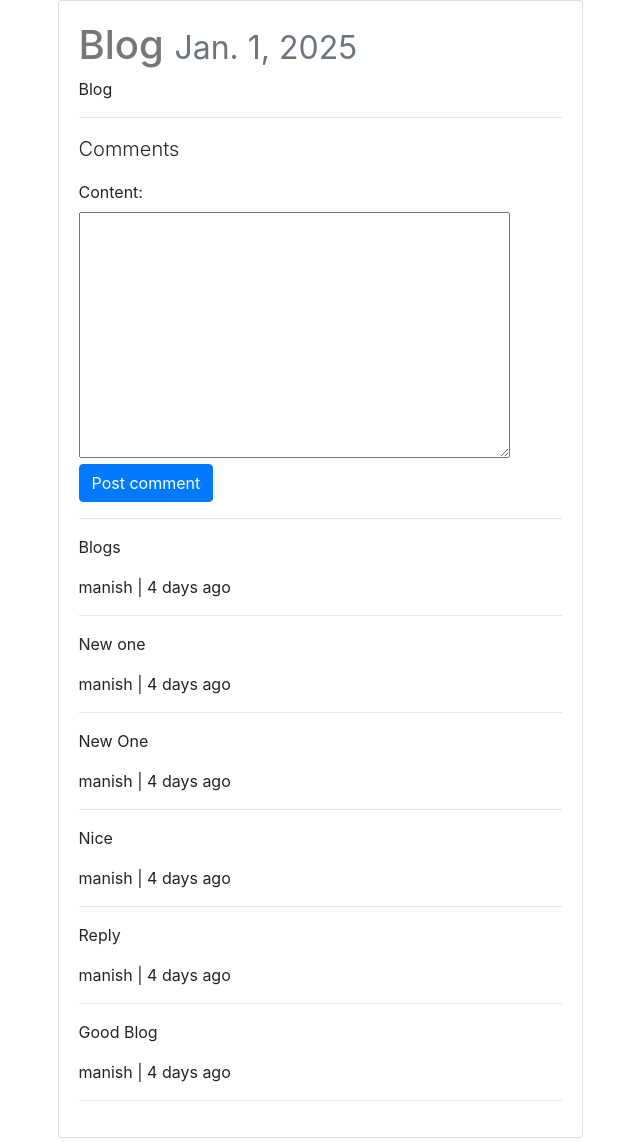
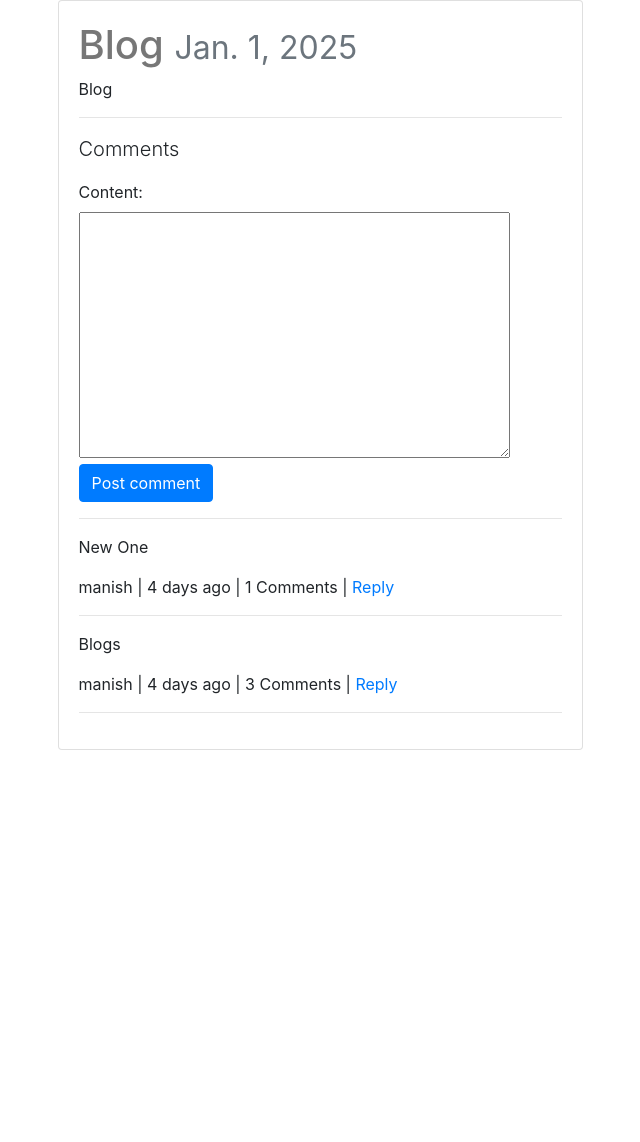
Before and after one commit to Manish-loop/Django-Blog-project, a Django app: page /posts/blog/ in a window 1280 px wide. Shown: the whole page, without its empty margins (320-960 px from the left). After the commit the page ends 750 px from the top, so only its background shows below. Run offline with Django 5.2, Linux system fonts and the light colour scheme; data comes from the database, SQL or seed files in the repository; both versions use the stored data as it was after the commit; some libraries are stand-ins or nearby versions.

Commit message:
Comment replies using jquery fadeToggle

```diff
--- a/comments/models.py
+++ b/comments/models.py
@@ -5,12 +5,15 @@ from django.contrib.contenttypes.models import ContentType
 
 # Create your models here.
 
+class CommentManager(models.Manager):
+    def all(self):
+        qs = super(CommentManager, self).filter(parent=None)
+        return qs
 
-class CommentManager(models.Manager):
     def filter_by_instance(self, instance):
         content_type = ContentType.objects.get_for_model(instance.__class__) # Used to get  content type object associated with model of instance
         obj_id = instance.id
-        qs = super(CommentManager, self).filter(content_type=content_type, object_id=obj_id) # It is getting superclass relating to instance in other words Comment.objects
+        qs = super(CommentManager, self).filter(content_type=content_type, object_id=obj_id).filter(parent=None) # It is getting superclass relating to instance in other words Comment.objects
         return qs
 
 class Comment(models.Model):
@@ -19,11 +22,24 @@ class Comment(models.Model):
     content_type = models.ForeignKey(ContentType, on_delete=models.CASCADE, null=True)
     object_id = models.PositiveIntegerField(null=True)
     content_object = GenericForeignKey("content_type", "object_id")
+    parent  = models.ForeignKey("self", null=True, blank=True, on_delete=models.CASCADE)
 
     objects = CommentManager() # to make sure the instance of CommentManager is available and CommentManager can override other kinds of queries
+
+    class Meta:
+        ordering = ['-timestamp']
 
     content   = models.TextField()
     timestamp = models.DateTimeField(auto_now_add=True)
 
     def __str__(self):
         return self.user.username
+
+    def children(self):
+        return Comment.objects.filter(parent=self)
+
+    @property
+    def is_parent(self):
+        if self.parent is not None:
+            return False
+        return True
--- a/posts/models.py
+++ b/posts/models.py
@@ -46,7 +46,7 @@ class Post(models.Model):
         return self.title
 
     def get_absolute_url(self):
-        return reverse("detail", kwargs={"slug": self.slug})
+        return reverse("posts:detail", kwargs={"slug": self.slug})
 
     def get_markdown(self):
         content = self.content
--- a/posts/templates/posts/base.html
+++ b/posts/templates/posts/base.html
@@ -90,6 +90,12 @@
 
 
 
+            $(".comment-reply-btn").click(function(event){
+                event.preventDefault();
+                $(this).parent().next(".comment-reply").fadeToggle();
+            })
+
+
         });
 
 
--- a/posts/templates/posts/post_detail.html
+++ b/posts/templates/posts/post_detail.html
@@ -1,24 +1,18 @@
-{%  extends "posts/base.html" %}
-
+{% extends "posts/base.html" %}
 
 {% block head_title %}
 {{ instance.title }} | {{ block.super }}
 {% endblock head_title %}
 
-
-
 {% block content %}
 <div class="col-12 col-sm-10 col-md-8 col-lg-6 mb-1 offset-sm-1 offset-md-2 offset-lg-3">
-
     <div class="card">
-
         <!-- Post Image -->
         {% if instance.image %}
             <img src='{{ instance.image.url }}' class='img-fluid card-img-top'>
         {% endif %}
 
         <div class="card-body">
-
             <!-- Draft or Future Post Labels -->
             {% if instance.draft %}
                 <h3 class="text-danger">Admin only: Draft</h3>
@@ -27,16 +21,13 @@
                 <h3 class="text-warning">Admin only: Future Post</h3>
             {% endif %}
 
-
             <h1>{{ instance.title }}
                 <small class="text-muted">{{ instance.publish }}</small>
             </h1>
 
-
             {% if instance.user.get_full_name %}
                 <p><strong>Author:</strong> {{ instance.user.get_full_name }}</p>
             {% endif %}
-
 
             <div class="mb-2">
                 <div class="fb-like" data-href="{{ request.build_absolute_uri }}"
@@ -44,9 +35,7 @@
                     data-show-faces="false" data-share="true"></div>
             </div>
 
-
-
-            <div class=" post-detail-item">
+            <div class="post-detail-item">
                 {{ instance.get_markdown }}
             </div>
 
@@ -54,25 +43,45 @@
 
             <div>
                 <p class='lead'>Comments</p>
-                <form method="POST" action=""> {% csrf_token %}
+
+                <form method="POST" action="."> {% csrf_token %}
                     {{ comment_form }}
                     <input type='submit' value='Post comment' class='btn btn-primary'>
                 </form>
                 <hr/>
+
                 {% for comment in comments %}
+                    <blockquote>
+                        <p>{{ comment.content }}</p>
+                        <footer>{{ comment.user }} | {{ comment.timestamp|timesince }} ago | {% if comment.children.count > 0 %}{{ comment.children.count }} Comments {% if comment.children.count > 1 %} {% endif %} | {% endif %} <a class='comment-reply-btn' href='#'>Reply</a></footer>
+                        <div class='comment-reply' style='display:none;'>
 
-                <blockquote>
-                    <p>{{ comment.content }}</p>
-                    <footer>{{ comment.user }} | {{ comment.timestamp|timesince }} ago</footer>
-                </blockquote>
+                        <form method="POST" action="."> {% csrf_token %}
+                            {{ comment_form }}
+                            <input type="hidden" name="parent_id" value="{{ comment.id }}">
+                            <input type="submit" value="Reply" class="btn btn-primary">
+                        </form>
 
-                <hr/>
+
+                        {% for child_comment in comment.children %}
+                            <blockquote class="ml-4">
+                                <p>{{ child_comment.content }}</p>
+                                <footer>{{ child_comment.user }} | {{ child_comment.timestamp|timesince }} ago</footer>
+
+                                {% comment %} <form method="POST" action="."> {% csrf_token %}
+                                    {{ comment_form }}
+                                    <input type="hidden" name="parent_id" value="{{ child_comment.id }}">
+                                    <input type="submit" value="Reply" class="btn btn-primary">
+                                </form> {% endcomment %}
+                                {% endfor %}
+                            </blockquote>
+
+                        </div>
+
+                    </blockquote>
+                    <hr/>
                 {% endfor %}
             </div>
-
-            <!-- Facebook Comments -->
-            {% comment %} <div class="fb-comments mt-4" data-href="{{ request.build_absolute_uri }}"
-                data-width="100%" data-numposts="5"></div> {% endcomment %}
         </div>
     </div>
 </div>
--- a/posts/views.py
+++ b/posts/views.py
@@ -55,13 +55,25 @@ def post_detail(request, slug):
         content_type = ContentType.objects.get_for_model(Post)
         obj_id = form.cleaned_data.get("object_id")
         content_data = form.cleaned_data.get("content")
+        parent_obj = None
+        try:
+            parent_id = int(request.POST.get("parent_id"))
+        except:
+            parent_id = None
+
+        if parent_id:
+            parent_qs = Comment.objects.filter(id=parent_id)
+            if parent_qs.exists() and parent_qs.count() == 1:
+                parent_obj = parent_qs.first()
+
         new_comment, created = Comment.objects.get_or_create(
                                 user = request.user,
                                 content_type=content_type,
                                 object_id=obj_id,
-                                content=content_data
+                                content=content_data,
+                                parent = parent_obj,
                             )
-
+        return HttpResponseRedirect(new_comment.content_object.get_absolute_url())
 
     comments = Comment.objects.filter_by_instance(instance)
 
```
Also changed, not shown: comments/migrations/0003_alter_comment_options_comment_parent.py (added), db.sqlite3.
